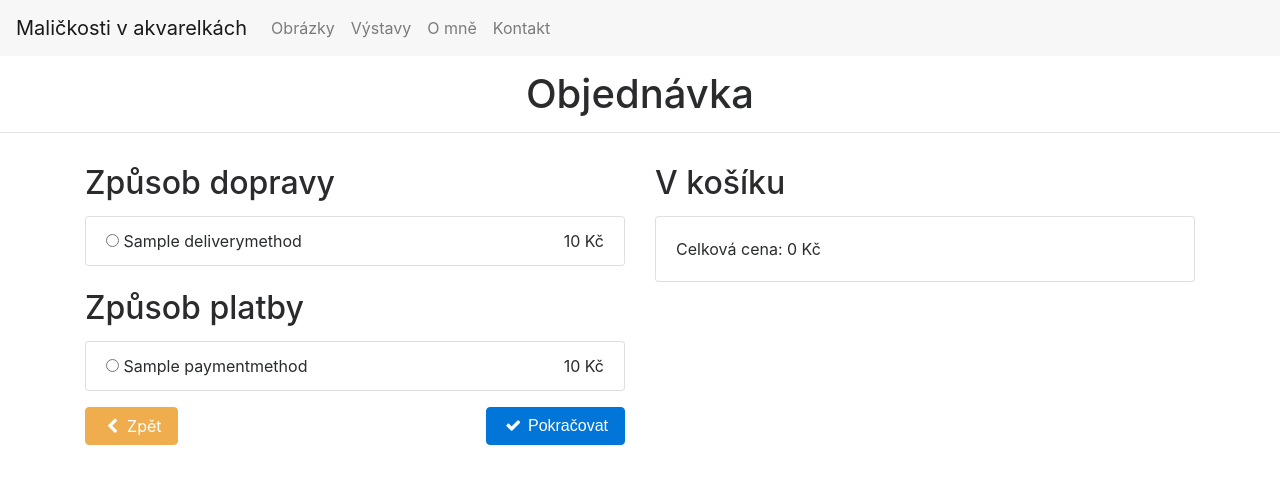
After one commit to just-paja/malickosti-v-akvarelkach, a Django app: a page that uses web/templates/order/delivery.html in a window 1280 px wide. The commit adds this page. Shown: the top 492 px of the page. Run offline with Django 3.2, Linux system fonts and the light colour scheme; tables that the repository leaves empty hold one stand-in row (values such as "Sample post"); some libraries are stand-ins or nearby versions.

Commit message:
Add Order delivery page

```diff
--- a/malickosti/urls.py
+++ b/malickosti/urls.py
@@ -21,6 +21,9 @@ from web.views import (
     view_about,
     view_cart,
     view_cart_add_drawing,
+    view_cart_purge,
+    view_cart_remove_drawing,
+    view_order_delivery,
     view_contact,
     view_drawings,
     view_drawings_detail,
@@ -45,7 +48,18 @@ urlpatterns = [
         view_cart_add_drawing,
         name='drawings-cart-add',
     ),
+    url(
+        r'^kosik/odebrat-obrazek/(?P<id>[0-9]+)$',
+        view_cart_remove_drawing,
+        name='cart-remove-drawing',
+    ),
+    url(
+        r'^kosik/objednavka/doruceni',
+        view_order_delivery,
+        name='order-delivery',
+    ),
     url(r'^udalosti$', view_events, name='events'),
+    url(r'^kosik/vyprazdnit$', view_cart_purge, name='cart-purge'),
     url(r'^kosik$', view_cart, name='cart'),
     url(r'^admin/', admin.site.urls),
 ]
--- a/web/context_processors/cart.py
+++ b/web/context_processors/cart.py
@@ -1,4 +1,5 @@
 from ..models import Drawing
+
 
 def get_cart(request):
     cart = request.session.get('cart', [])
--- /dev/null
+++ b/web/forms/__init__.py
@@ -0,0 +1,5 @@
+from .order_delivery import OrderDelivery
+
+__all__ = (
+    OrderDelivery,
+)
--- /dev/null
+++ b/web/forms/order_delivery.py
@@ -0,0 +1,6 @@
+from django import forms
+
+
+class OrderDelivery(forms.Form):
+    delivery_method = forms.IntegerField()
+    payment_method = forms.IntegerField()
--- a/web/models/delivery_method.py
+++ b/web/models/delivery_method.py
@@ -21,6 +21,11 @@ class DeliveryMethod(TimeStampedModel):
         default=0,
         help_text=_('This price will be added to Order in default currency'),
     )
+    weight = models.PositiveIntegerField(
+        default=0,
+        help_text=_('More weight, more priority'),
+    )
+    payment_methods = models.ManyToManyField('PaymentMethod')
 
     class Meta:
         verbose_name = _('Delivery Method')
--- a/web/models/payment_method.py
+++ b/web/models/payment_method.py
@@ -21,3 +21,10 @@ class PaymentMethod(TimeStampedModel):
         default=0,
         help_text=_('This price will be added to Order in default currency'),
     )
+    weight = models.PositiveIntegerField(
+        default=0,
+        help_text=_('More weight, more priority'),
+    )
+
+    def __str__(self):
+        return self.name
--- a/web/static/styles/theme.css
+++ b/web/static/styles/theme.css
@@ -1,4 +1,10 @@
+body {
+  min-width: 375px;
+}
+
 .navbar-cart {
+  display: block;
+  padding: 0.45em;
   right: 80px;
 }
 
@@ -45,30 +51,35 @@
   padding: 1rem;
 }
 
-.cart-drawing-list > li {
-  border-bottom: 1px solid #ccc;
+.cart-container {
+  max-width: 640px;
 }
 
-.cart-drawing-list > li:last-child {
-  border: none;
+.cart-container .drawing {
+  align-items: center;
+  background: transparent;
+  display: flex;
+  margin-bottom: 0;
+  padding: 0;
 }
 
-.cart-drawing-list .drawing {
-  display: flex;
-  align-items: center;
-  margin-bottom: 0;
-}
-
-.cart-drawing-list .drawing-link,
-.cart-drawing-list .drawing-info {
+.cart-container .drawing-link,
+.cart-container .drawing-info {
   stretch: 1;
 }
 
-.cart-drawing-list .drawing-link {
+.cart-container .drawing-link {
   margin-bottom: 0;
   max-width: 80px;
 }
 
-.cart-drawing-list .drawing-info {
+.cart-container .drawing-info {
   padding-left: 1.5rem;
 }
+
+.cart-container .cart-remove {
+  position: absolute;
+  right: 1rem;
+  top: 30px;
+  font-size: 200%;
+}
--- /dev/null
+++ b/web/templates/order/delivery.html
@@ -0,0 +1,53 @@
+{% extends 'layout/structured.html' %}
+
+{% block title %}Košík{% endblock %}
+
+{% block content %}
+
+  <h1 class="text-center">Objednávka</h1>
+  <hr />
+
+  <div class="container py-3">
+    <div class="row">
+      <div class="col-md-6">
+        <form action="{% url 'order-delivery' %}" method="post" class="mb-3">
+          {% csrf_token %}
+          <h2 class="mb-3">Způsob dopravy</h2>
+          <div class="card mb-4">
+            <ul class="list-group list-group-flush">
+              {% for delivery_method in delivery_methods %}
+                {% include 'order/method-radio.html' with input_name='delivery_method' item=delivery_method %}
+              {% endfor %}
+            </ul>
+          </div>
+
+          <h2 class="mb-3">Způsob platby</h2>
+          <div class="card mb-3">
+            <ul class="list-group list-group-flush">
+              {% for payment_method in payment_methods %}
+                {% include 'order/method-radio.html' with input_name='payment_method' item=payment_method %}
+              {% endfor %}
+            </ul>
+          </div>
+
+          <a href="{% url 'cart' %}" class="btn btn-warning">
+            <span class="fa fa-fw fa-chevron-left"></span>
+            Zpět
+          </a>
+          <button class="btn btn-primary float-right">
+            <span class="fa fa-fw fa-check"></span>
+            Pokračovat
+          </button>
+        </form>
+      </div>
+
+      <div class="col-md-6">
+        <h2 class="mb-3">V košíku</h2>
+        <div class="card cart-container">
+          {% include 'partial/cart-items.html' with price=price drawings=drawings %}
+        </div>
+      </div>
+    </div>
+  </div>
+
+{% endblock %}
--- /dev/null
+++ b/web/templates/order/method-radio.html
@@ -0,0 +1,14 @@
+<li class="list-group-item form-check">
+  <label class="form-check-label">
+    <input
+      class="form-check-input"
+      type="radio"
+      name="{{ input_name }}"
+      value="{{ item.id }}"
+    />
+    {{ item.name }}
+  </label>
+  <span class="form-check-price ml-auto">
+    {% include 'partial/price.html' with price=item.price %}
+  </span>
+</li>
--- /dev/null
+++ b/web/templates/partial/cart-items.html
@@ -0,0 +1,16 @@
+<ul class="list-group list-group-flush">
+  {% for drawing in drawings %}
+    <li class="list-group-item">
+      {% include 'partial/drawing-list-item.html' %}
+      <a
+        class="text-warning cart-remove"
+        href="{% url 'cart-remove-drawing' id=drawing.id %}"
+      >
+        <span class="fa fa-fw fa-times"></span>
+      </a>
+    </li>
+  {% endfor %}
+</ul>
+<div class="card-block">
+  Celková cena: {% include 'partial/price.html' %}
+</div>
--- a/web/templates/partial/main-menu.html
+++ b/web/templates/partial/main-menu.html
@@ -4,13 +4,15 @@
 {% url 'contact' as url_contact %}
 
 <nav class="navbar navbar-toggleable-md navbar-light bg-faded">
+  {% if cart.itemCount > 0 %}
     <a
       href="{% url 'cart' %}"
       class="navbar-toggler navbar-toggler-right navbar-cart"
     >
       <span class="fa fa-shopping-cart"></span>
-    {{cart.itemCount}}
+      {% include 'partial/price.html' with price=cart.price %}
     </a>
+  {% endif %}
   <button
     class="navbar-toggler navbar-toggler-right"
     type="button"
--- a/web/views/drawings.py
+++ b/web/views/drawings.py
@@ -13,7 +13,7 @@ from ..models import (
 def view_drawings(request):
     drawings = Drawing.objects.filter(
         status__in=[DRAWING_STATUS_STORED, DRAWING_STATUS_RESERVED],
-    ).order_by('name', '-created')
+    ).order_by('status', 'name', '-created')
     return render(request, 'drawings.html', {
         'drawings': drawings,
     })
@@ -35,8 +35,9 @@ def view_drawings_detail(request, id):
         raise Http404
 
     return render(request, 'drawings-detail.html', {
+        'available': drawing.status in DRAWING_AVAILABLE_STATES,
         'drawing': drawing,
+        'in_cart': drawing.id in request.session.get('cart', []),
         'price': drawing.get_price(),
-        'available': drawing.status in DRAWING_AVAILABLE_STATES,
         'status_text': drawing.get_status_display,
     })
--- /dev/null
+++ b/web/views/orders.py
@@ -0,0 +1,42 @@
+from django.shortcuts import render, redirect
+from django.http import Http404
+from django.urls import reverse
+
+from ..forms import OrderDelivery
+from ..models import (
+    Drawing,
+    DeliveryMethod,
+    PaymentMethod,
+)
+
+
+def get_cart(request):
+    return request.session.get('cart', [])
+
+
+def view_order_delivery(request):
+    if request.method == 'POST':
+        formset = OrderDelivery(request.POST)
+        if formset.is_valid():
+            print(formset.cleaned_data)
+    else:
+        formset = OrderDelivery()
+
+    cart = get_cart(request)
+    drawings = Drawing.objects.filter(id__in=cart).all()
+    price = 0
+
+    for drawing in drawings:
+        price += drawing.get_price()
+
+    return render(request, 'order/delivery.html', {
+        'added': 'pridano' in request.GET,
+        'drawings': drawings,
+        'empty': len(drawings) == 0,
+        'formset': formset,
+        'price': price,
+        'purged': 'vyprazdneno' in request.GET,
+        'removed': 'odebrano' in request.GET,
+        'payment_methods': PaymentMethod.objects.all(),
+        'delivery_methods': DeliveryMethod.objects.all(),
+    })
```
Also changed, not shown: web/templates/cart.html (+52 -17 lines), web/templates/drawings-detail.html (+29 -6 lines), web/views/__init__.py (+10 -1 lines), web/views/cart.py (+23 -0 lines), web/migrations/0002_auto_20170906_2223.py (added). Lines whose indentation alone changed are shown as unchanged.
